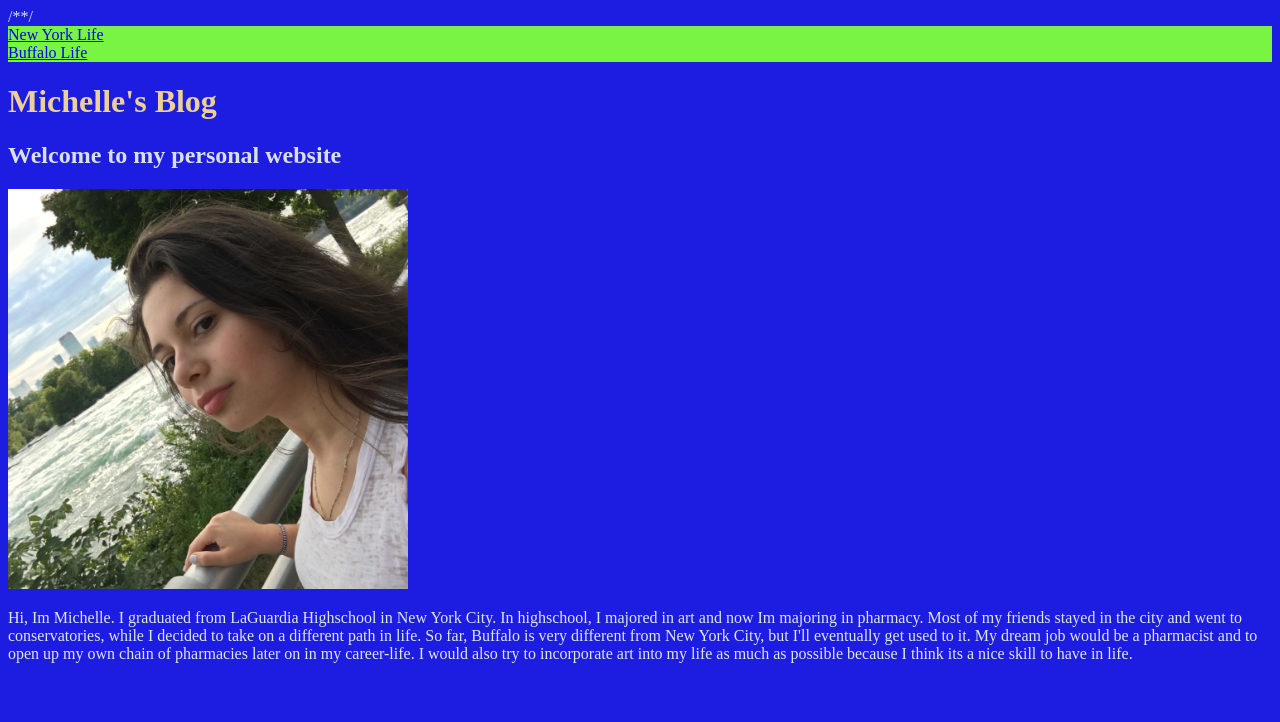
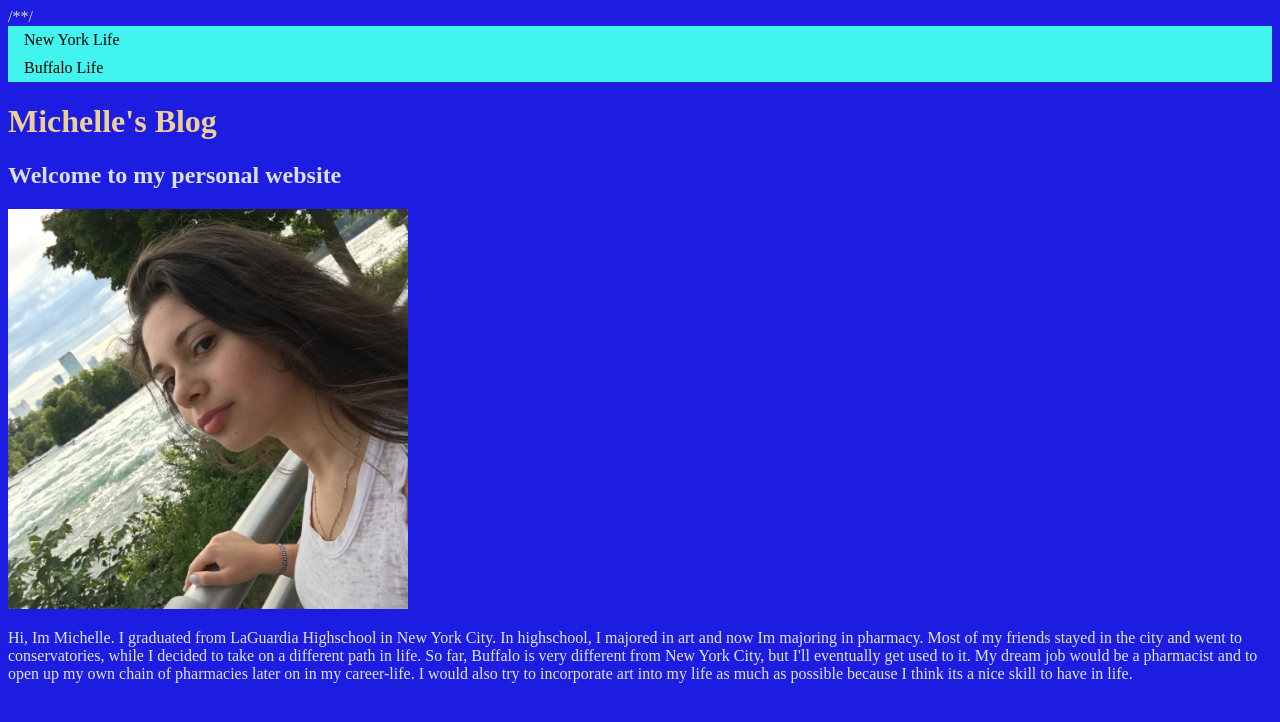
Before and after one commit to michelle223344/michelle.github.io, a plain HTML site: page index.html in a window 1280 px wide. Drawn offline with Linux system fonts and the light colour scheme; files whose address does not match are found by name.

Commit message:
Update style.css

```diff
--- a/style.css
+++ b/style.css
@@ -3,6 +3,19 @@ ul{
   margin:0;
   padding:0;
   overflow:hidden;
-  background-color: #7af442;
+  background-color: #42f4ee;
     min-width: 200px;
 }
+
+li a{
+  display: inline-block;
+  color: #0c0000;
+  text-align: center;
+ padding: 5px 16px;
+  text-decoration: none;
+}
+
+li float: left;
+}
+
+.show{display: block;}
```
